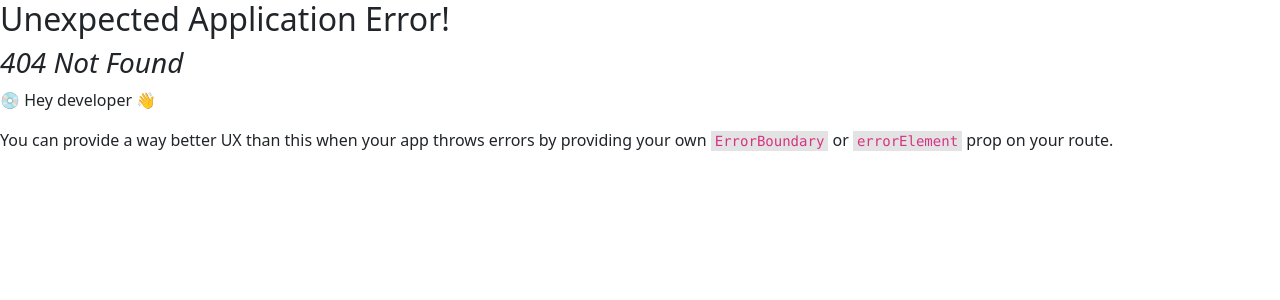
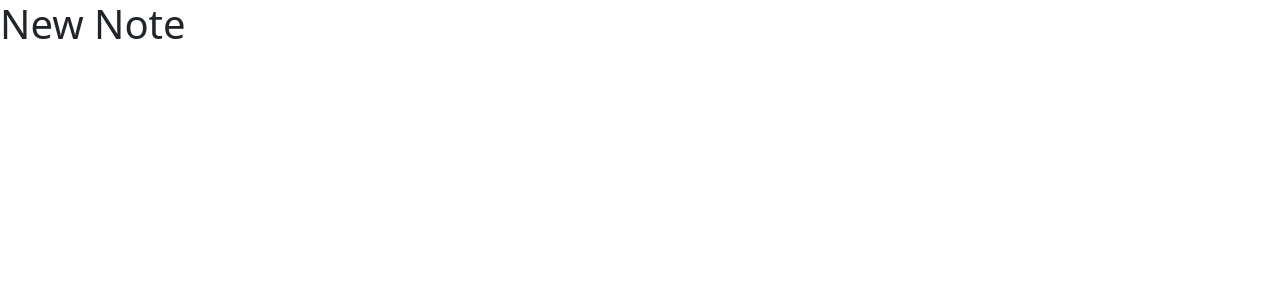
Before and after one commit to AvishekChy77/PaperTrail, a React (Vite) app: page /new in a window 1280 px wide. Before the commit this address had no page. Shown: the top 300 px of the page. Built offline with nearby package versions, Linux system fonts and the light colour scheme.

Commit message:
added newNote page

```diff
--- /dev/null
+++ b/src/Pages/NewNote/NewNote.tsx
@@ -0,0 +1,9 @@
+const NewNote = () => {
+  return (
+    <div>
+      <h1 className="mb-4">New Note</h1>
+    </div>
+  );
+};
+
+export default NewNote;
--- a/src/Router/router.tsx
+++ b/src/Router/router.tsx
@@ -1,6 +1,7 @@
 import { createBrowserRouter } from "react-router-dom";
 import App from "../App";
 import Root from "../Layout/Root";
+import NewNote from "../Pages/NewNote/NewNote";
 
 const router = createBrowserRouter([
   {
@@ -11,6 +12,10 @@
         path: "/",
         element: <App />,
       },
+      {
+        path: "/new",
+        element: <NewNote />,
+      },
     ],
   },
 ]);
```
